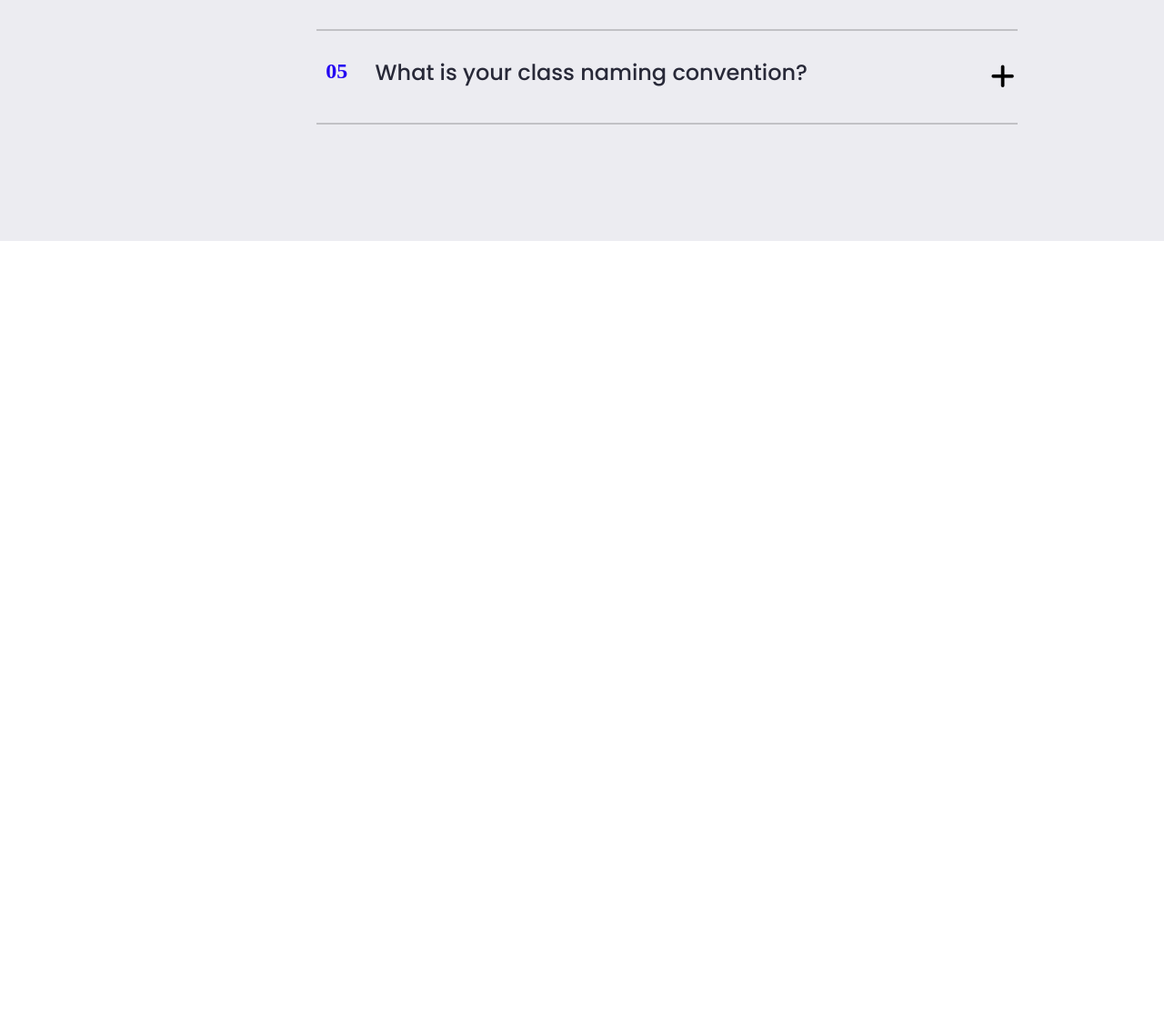
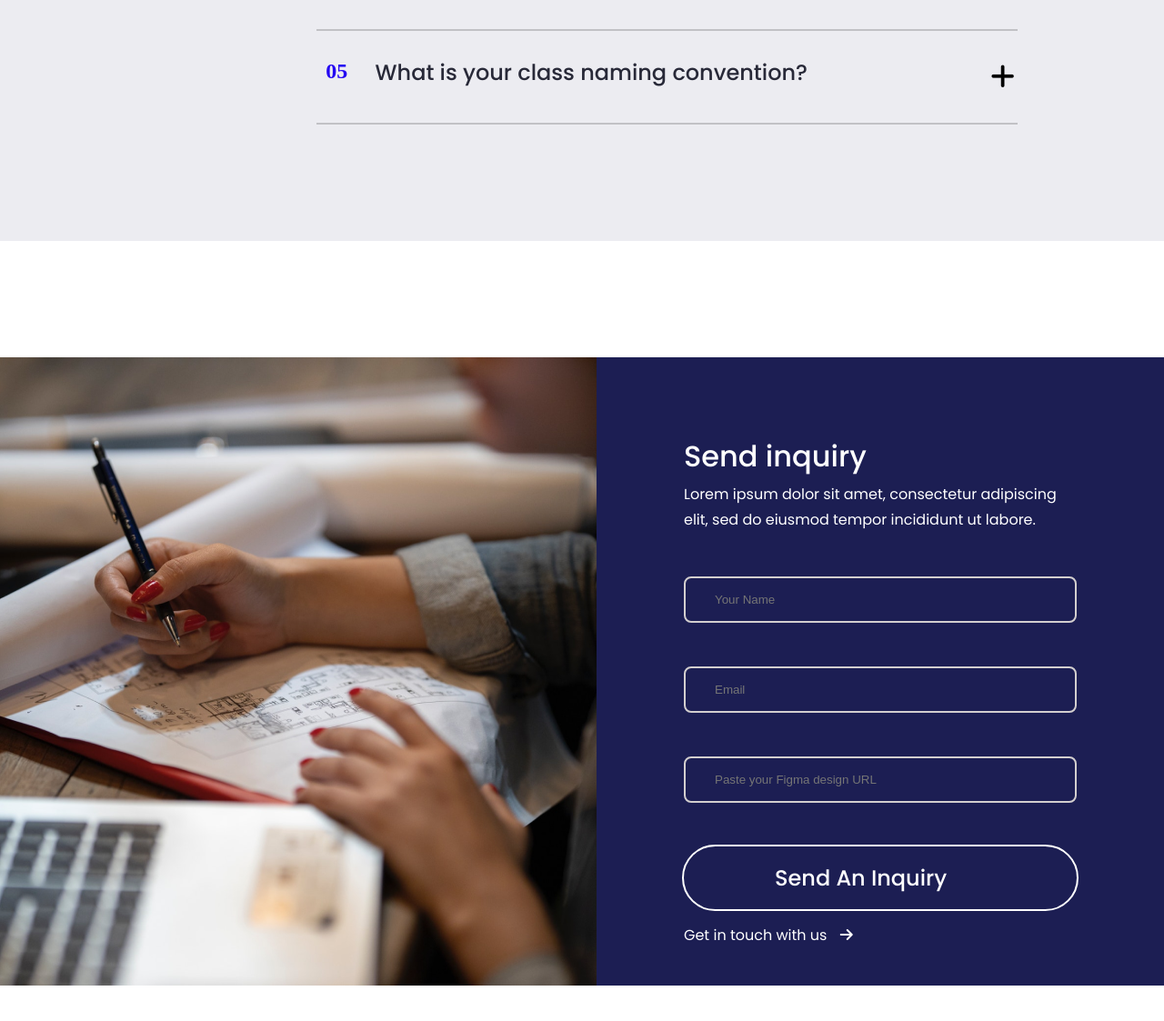
Before and after one commit to dev-imran1/finesweet, a plain HTML site: page index.html in a window 1280 px wide. Shown: the part 4739-5862 px from the top of the page at 91% size. Before the commit the page ends 5004 px from the top, so only its background shows below. Drawn offline with Linux system fonts and the light colour scheme; files whose address does not match are found by name.

Commit message:
contact part done

```diff
--- a/_main.scss
+++ b/_main.scss
@@ -8,3 +8,4 @@
 @import './pages/service_part/service';
 @import './pages/client/clients';
 @import './pages/questions/question' ;
+@import './pages/contact/contact' ;
--- a/index.html
+++ b/index.html
@@ -286,8 +286,30 @@
   </section>
   <!-- =====================questions end here =============================> -->
 
-  <!-- =====================navbar start here ============================> -->
-  <!-- =====================navbar end here ============================> -->
+  <!-- =====================contact start here ============================> -->
+  <section id="contact">
+    <div class="container">
+        <div class="contact__wrapper">
+            <div class="contact__image">
+                <img src="./images/convert.png" alt="contact part left image">
+                <div class="overlay__contact">
+                    <h4>Building stellar websites for early startups</h4>
+                    <p>Lorem ipsum dolor sit amet, consectetur adipiscing elit, sed do eiusmod tempor incididunt ut labore et dolore magna aliqua ut enim.</p>
+                </div>
+            </div>
+            <div class="contact__input">
+                <h5>Send inquiry</h5>
+                <h6>Lorem ipsum dolor sit amet, consectetur adipiscing elit, sed do eiusmod tempor incididunt ut labore.</h6>
+                <input type="text" placeholder="Your Name" type="text">
+                <input type="text" placeholder="Email" type="email">
+                <input type="text" placeholder="Paste your Figma design URL" type="password">
+                <h2 class="contact__btn">Send an Inquiry</h2>
+                <h3>Get in touch with us <i class="fa-solid fa-arrow-right"></i></h3>
+            </div>
+        </div>
+    </div>
+  </section>
+  <!-- =====================contact end here ==============================> -->
 
   <!-- =====================navbar start here ============================> -->
   <!-- =====================navbar end here ============================> -->
--- /dev/null
+++ b/pages/contact/_contact.scss
@@ -0,0 +1,93 @@
+#contact{
+    padding: 128px 0;
+    .contact__wrapper{
+        display: flex;
+        .contact__image{
+            width: 656px;
+            height: 691px;
+            // overflow: hidden;
+            position: relative;
+            img{
+                width: 100%;
+                height: 100%;
+                object-fit: cover;
+            }
+            .overlay__contact{
+                padding: 96px 96px 261px 96px;
+                position: absolute;
+                top: 0;
+                left: 0;
+                background: rgba(28, 30, 83, 0.50);
+                opacity: 0;
+                transition: all linear 0.3s;
+                height: 100%;
+                width: 100%;
+                h4{
+                    font-family:$primary-font;
+                    font-size: 54px;
+                    font-weight: 600;
+                    line-height: 74px;
+                    color: #ffff;
+                    width: 464px;
+                    z-index: 55;
+                }
+                p{
+                    @include peragraph (#fff, 464px, 22px,0);
+                }
+            }
+            &:hover .overlay__contact{
+                opacity: 0.7;
+            }
+        }
+        .contact__input{
+            height: 691px;
+            width: 624px;
+            padding: 96px 96px 48px 96px;
+            background-color:#1C1E53;
+            h5{
+                font-family: $primary-font;
+                font-size: 32px;
+                color: #fff;
+                font-weight: 500;
+            }
+            h6{
+                font-family: $primary-font;
+                font-size: 16px;
+                font-weight: 400;
+                color: #fff;
+                line-height: 28px;
+                margin-top: 16px;
+                margin-bottom: 48px;
+            }
+            input{
+                padding: 16px 32px;
+                background-color: transparent;
+                border: 2px solid #d3cfcf;
+                border-radius: 8px;
+                width: 432px;
+                margin-bottom: 48px;
+                color: #fff;
+            }
+            .contact__btn{
+                font: size 18px;
+                font-family: $primary-font;
+                font-weight: 500;
+                padding: 25px 100px;
+                color: #fff;
+                outline: 2px solid #fff;
+                border-radius: 41px;
+                text-transform: capitalize;
+                transition: all linear 0.3s;
+                margin-bottom: 20px;
+                &:hover{
+                    background-color: $btn-color;
+                    outline: none;
+                    color: $font-color;
+                }
+            }
+            h3{
+                @include readmore(#ffff);
+            }
+        }
+    }
+}
```
Also changed, not shown: css/style.css, 1 other file.
